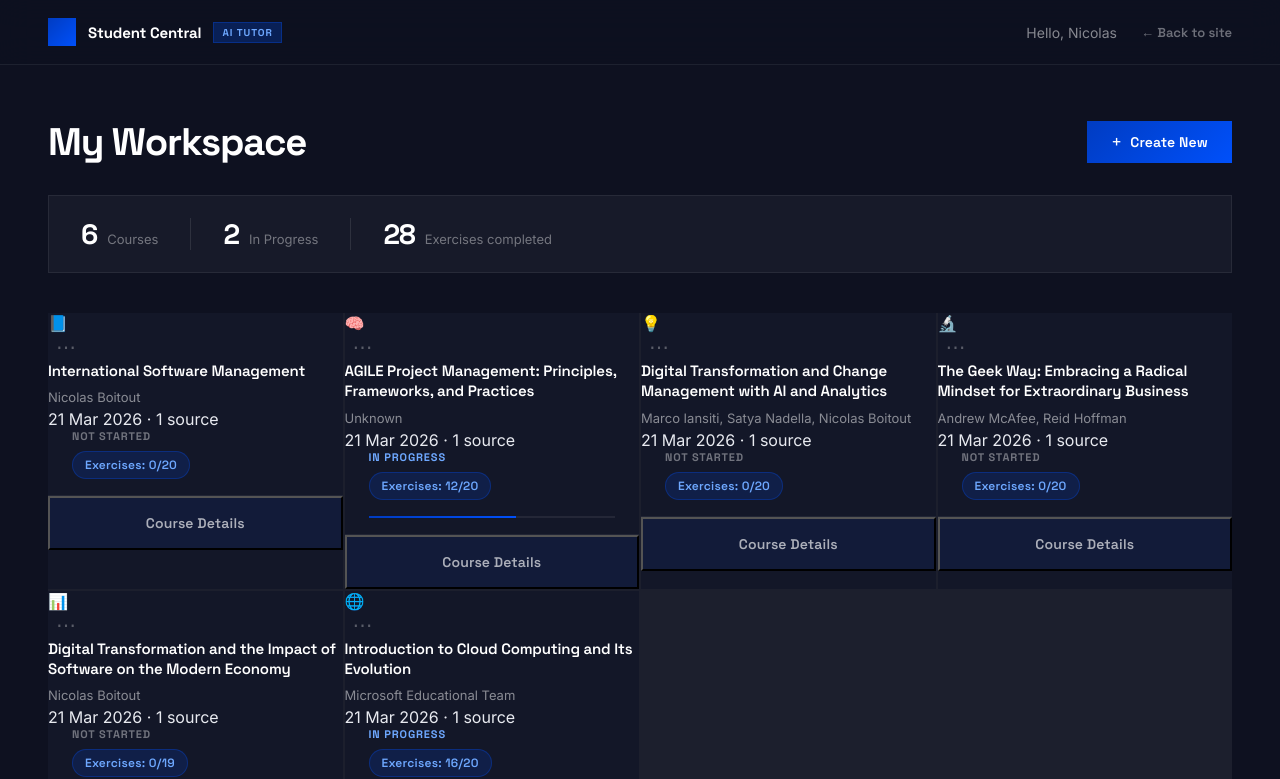
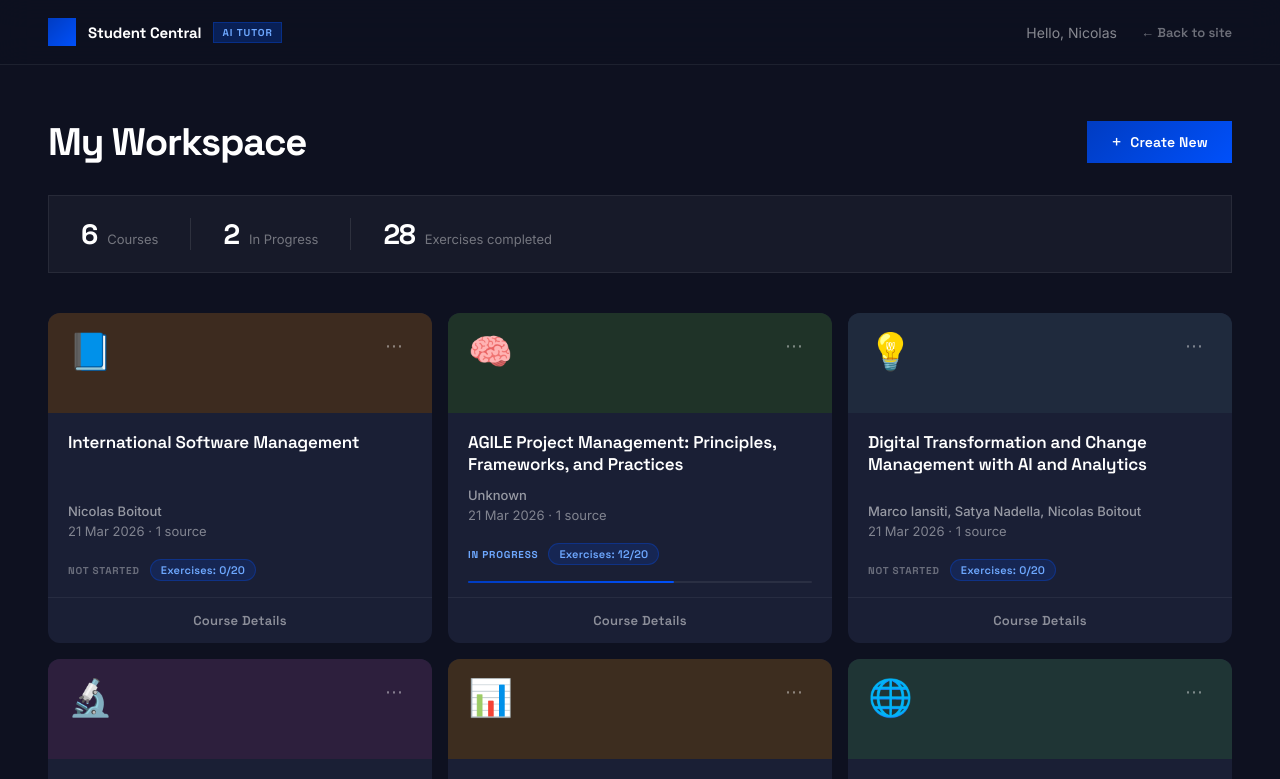
Before and after one commit to nboitout/student-central, a Next.js app: page /workspace in a window 1280 px wide. Shown: the top 779 px of the page. Built offline with nearby package versions, Linux system fonts and the light colour scheme.

Commit message:
Refactor workspace styles for grid and cards

```diff
--- a/src/app/workspace/workspace.module.css
+++ b/src/app/workspace/workspace.module.css
@@ -172,61 +172,55 @@
 }
 
 /* ── Course grid ────────────────────────────────────────── */
+/* ── Course grid — 3 per row with gaps ──────────────────── */
 .grid {
   display: grid;
-  grid-template-columns: repeat(4, 1fr);
-  gap: 2px;
-  background: rgba(255, 255, 255, 0.06);
+  grid-template-columns: repeat(3, 1fr);
+  gap: 16px;
 }
 
-/* ── Course card ────────────────────────────────────────── */
+/* ── Course card — NotebookLM style ─────────────────────── */
 .card {
-  background: #131728;
+  background: #1a1f35;
+  border-radius: 12px;
   display: flex;
   flex-direction: column;
-  transition: background 0.2s;
+  transition: background 0.2s, transform 0.2s, box-shadow 0.2s;
   position: relative;
+  overflow: hidden;
+  cursor: pointer;
+  min-height: 200px;
 }
-.card:hover { background: #171d30; }
-
-.cardTop {
-  padding: 28px 24px 20px;
-  display: flex;
-  gap: 12px;
-  flex: 1;
+.card:hover {
+  background: #1f2540;
+  transform: translateY(-2px);
+  box-shadow: 0 8px 32px rgba(0, 0, 0, 0.35);
 }
 
-.cardMeta { flex: 1; min-width: 0; }
+/* Coloured top band per card — cycles through accent colours */
+.card:nth-child(1)  .cardBand { background: #3d2b1f; }
+.card:nth-child(2)  .cardBand { background: #1f3328; }
+.card:nth-child(3)  .cardBand { background: #1f2a3d; }
+.card:nth-child(4)  .cardBand { background: #2d1f3d; }
+.card:nth-child(5)  .cardBand { background: #3d2d1f; }
+.card:nth-child(6)  .cardBand { background: #1f3535; }
+.card:nth-child(7)  .cardBand { background: #2a1f3d; }
+.card:nth-child(8)  .cardBand { background: #3d1f2a; }
+.card:nth-child(9)  .cardBand { background: #1f3d2a; }
 
-.cardTitle {
-  font-family: var(--font-display);
-  font-size: 0.9375rem;
-  font-weight: 600;
-  color: #fff;
-  line-height: 1.35;
-  letter-spacing: -0.01em;
-  margin-bottom: 8px;
-  display: -webkit-box;
-  -webkit-line-clamp: 3;
-  -webkit-box-orient: vertical;
-  overflow: hidden;
+.cardBand {
+  height: 100px;
+  padding: 20px 20px 0;
+  display: flex;
+  align-items: flex-start;
+  justify-content: space-between;
+  flex-shrink: 0;
 }
 
-.cardAuthor {
-  font-family: var(--font-body);
-  font-size: 0.8125rem;
-  color: rgba(255, 255, 255, 0.5);
-  margin-bottom: 4px;
-}
-
-.cardSource {
-  font-family: var(--font-body);
-  font-size: 0.75rem;
-  color: rgba(255, 255, 255, 0.3);
-  font-style: italic;
-  white-space: nowrap;
-  overflow: hidden;
-  text-overflow: ellipsis;
+.cardEmoji {
+  font-size: 2.25rem;
+  line-height: 1;
+  user-select: none;
 }
 
 /* Three-dot menu */
@@ -235,25 +229,31 @@
 .menuTrigger {
   background: none;
   border: none;
-  color: rgba(255, 255, 255, 0.3);
-  font-size: 1.25rem;
+  color: rgba(255, 255, 255, 0.45);
+  font-size: 1.125rem;
   cursor: pointer;
   padding: 4px 8px;
   line-height: 1;
   transition: color 0.2s;
   letter-spacing: 0.05em;
+  border-radius: 4px;
 }
-.menuTrigger:hover { color: rgba(255, 255, 255, 0.8); }
+.menuTrigger:hover {
+  color: rgba(255, 255, 255, 0.9);
+  background: rgba(255,255,255,0.08);
+}
 
 .menuDropdown {
   position: absolute;
-  top: 100%;
+  top: calc(100% + 4px);
   right: 0;
-  background: #1e2438;
+  background: #252b44;
   border: 1px solid rgba(255, 255, 255, 0.1);
-  box-shadow: 0px 12px 32px rgba(0, 0, 0, 0.4);
-  z-index: 10;
-  min-width: 140px;
+  box-shadow: 0px 12px 32px rgba(0, 0, 0, 0.5);
+  z-index: 20;
+  min-width: 148px;
+  border-radius: 8px;
+  overflow: hidden;
 }
 
 .menuItem {
@@ -269,28 +269,68 @@
   cursor: pointer;
   transition: background 0.15s, color 0.15s;
 }
-.menuItem:hover { background: rgba(255, 255, 255, 0.06); color: #fff; }
+.menuItem:hover { background: rgba(255, 255, 255, 0.07); color: #fff; }
 
 .menuItemDanger { color: #ff6b6b !important; }
 .menuItemDanger:hover { background: rgba(255, 107, 107, 0.08) !important; }
 
+/* Card body */
+.cardBody {
+  padding: 18px 20px 20px;
+  display: flex;
+  flex-direction: column;
+  flex: 1;
+}
+
+.cardTitle {
+  font-family: var(--font-display);
+  font-size: 1.0625rem;
+  font-weight: 600;
+  color: #fff;
+  line-height: 1.3;
+  letter-spacing: -0.01em;
+  margin-bottom: 12px;
+  display: -webkit-box;
+  -webkit-line-clamp: 3;
+  -webkit-box-orient: vertical;
+  overflow: hidden;
+}
+
+.cardMeta {
+  margin-top: auto;
+  display: flex;
+  flex-direction: column;
+  gap: 4px;
+}
+
+.cardMetaLine {
+  font-family: var(--font-body);
+  font-size: 0.8125rem;
+  color: rgba(255, 255, 255, 0.45);
+  white-space: nowrap;
+  overflow: hidden;
+  text-overflow: ellipsis;
+}
+
+.cardAuthor { color: rgba(255,255,255,0.55); font-weight: 500; }
+
 /* Status & exercises */
 .cardStatus {
-  padding: 0 24px 16px;
+  padding: 0 20px 16px;
   display: flex;
-  flex-direction: column;
-  gap: 8px;
+  align-items: center;
+  gap: 10px;
+  flex-wrap: wrap;
 }
 
 .statusBadge {
   font-family: var(--font-display);
-  font-size: 0.6875rem;
+  font-size: 0.625rem;
   font-weight: 700;
   letter-spacing: 0.08em;
   text-transform: uppercase;
-  align-self: flex-start;
 }
-.statusNotStarted { color: rgba(255, 255, 255, 0.4); }
+.statusNotStarted { color: rgba(255, 255, 255, 0.35); }
 .statusInProgress  { color: #6ea8ff; }
 .statusCompleted   { color: #52d68a; }
 
@@ -301,11 +341,10 @@
   border: 1px solid rgba(0, 80, 250, 0.3);
   color: #6ea8ff;
   font-family: var(--font-display);
-  font-size: 0.75rem;
+  font-size: 0.6875rem;
   font-weight: 600;
-  padding: 5px 12px;
+  padding: 3px 10px;
   letter-spacing: 0.02em;
-  align-self: flex-start;
   border-radius: 999px;
 }
 
@@ -313,12 +352,14 @@
 .progressTrack {
   height: 2px;
   background: rgba(255, 255, 255, 0.07);
-  margin: 0 24px 16px;
+  margin: 0 20px 14px;
+  border-radius: 1px;
 }
 
 .progressFill {
   height: 100%;
   background: linear-gradient(90deg, #003cc2 0%, #0050fa 100%);
+  border-radius: 1px;
   transition: width 0.6s cubic-bezier(0.4, 0, 0.2, 1);
 }
 
@@ -330,19 +371,21 @@
 .courseDetailsBtn {
   display: block;
   width: 100%;
-  padding: 16px 24px;
-  background: rgba(0, 80, 250, 0.08);
-  color: rgba(255, 255, 255, 0.65);
+  padding: 14px 20px;
+  background: transparent;
+  color: rgba(255, 255, 255, 0.5);
   font-family: var(--font-display);
-  font-size: 0.875rem;
+  font-size: 0.8125rem;
   font-weight: 600;
   text-align: center;
-  letter-spacing: 0.01em;
+  letter-spacing: 0.02em;
   transition: background 0.2s, color 0.2s;
+  border: none;
+  cursor: pointer;
 }
 .courseDetailsBtn:hover {
-  background: rgba(0, 80, 250, 0.2);
-  color: #fff;
+  background: rgba(0, 80, 250, 0.15);
+  color: #6ea8ff;
 }
 
 /* ── Empty state ────────────────────────────────────────── */
```
